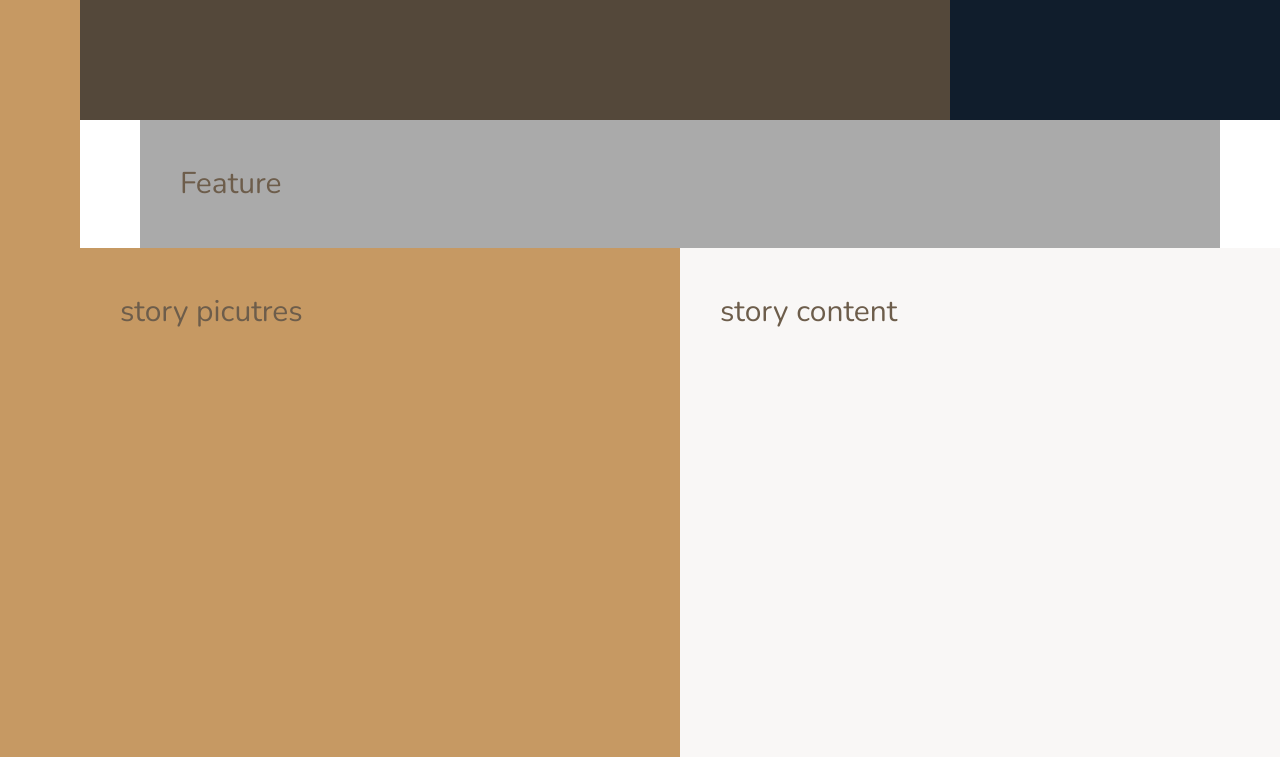
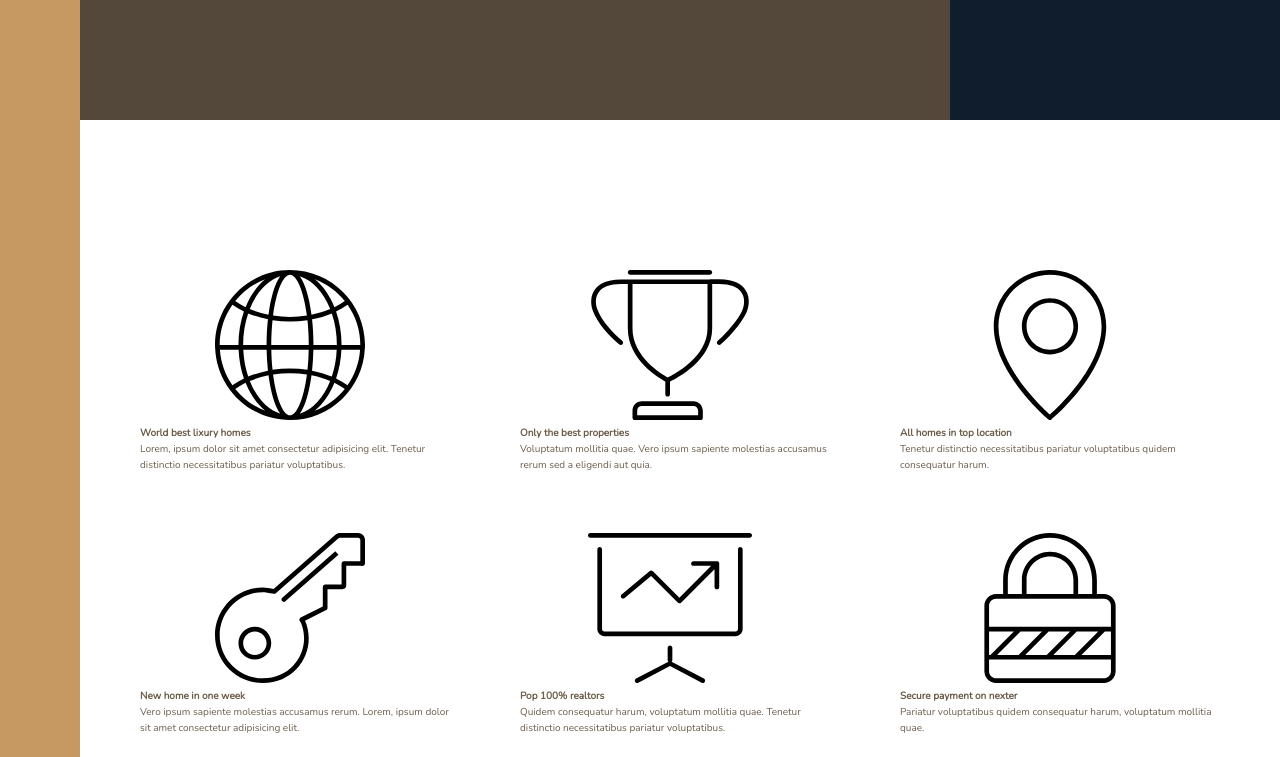
Before and after one commit to Salim255/Nexter-Grid-CSS, a website: page index.html in a window 1280 px wide. Shown: the part 520-1277 px from the top of the page. Drawn offline with nearby package versions, Linux system fonts and the light colour scheme.

Commit message:
Building the Feature Section -Part 1

```diff
--- a/index.html
+++ b/index.html
@@ -21,8 +21,61 @@
          <div class="realtors">
             Top 3 realtors
          </div>
-         <section class="feature">
-            Feature
+         <section class="features">
+            <div class="feature">
+               <svg class="feature__icon">
+                  <use xlink:href="img/sprite.svg#icon-global"></use>
+               </svg>
+               <h4 class="heading-4">World best lixury homes</h4>
+               <p class="feature__text">Lorem, ipsum dolor sit amet consectetur adipisicing elit.
+                  Tenetur distinctio necessitatibus pariatur voluptatibus.
+               </p>
+            </div>
+            <div class="feature">
+               <svg class="feature__icon">
+                  <use xlink:href="img/sprite.svg#icon-trophy"></use>
+               </svg>
+               <h4 class="heading-4">Only the best properties</h4>
+               <p class="feature__text">Voluptatum mollitia quae. Vero ipsum sapiente
+                  molestias accusamus rerum sed a eligendi aut quia.
+               </p>
+            </div>
+            <div class="feature">
+               <svg class="feature__icon">
+                  <use xlink:href="img/sprite.svg#icon-map-pin"></use>
+               </svg>
+               <h4 class="heading-4">All homes in top location</h4>
+               <p class="feature__text">Tenetur distinctio necessitatibus pariatur voluptatibus quidem consequatur harum.
+
+               </p>
+            </div>
+            <div class="feature">
+               <svg class="feature__icon">
+                  <use xlink:href="img/sprite.svg#icon-key"></use>
+               </svg>
+               <h4 class="heading-4">New home in one week</h4>
+               <p class="feature__text">Vero ipsum sapiente molestias accusamus rerum.
+                   Lorem, ipsum dolor sit amet consectetur adipisicing elit.
+               </p>
+            </div>
+            <div class="feature">
+               <svg class="feature__icon">
+                  <use xlink:href="img/sprite.svg#icon-presentation"></use>
+               </svg>
+               <h4 class="heading-4">Pop 100% realtors</h4>
+               <p class="feature__text">Quidem consequatur harum,
+                  voluptatum mollitia quae. Tenetur distinctio necessitatibus pariatur voluptatibus.
+               </p>
+            </div>
+            <div class="feature">
+               <svg class="feature__icon">
+                  <use xlink:href="img/sprite.svg#icon-lock"></use>
+               </svg>
+               <h4 class="heading-4">Secure payment on nexter</h4>
+               <p class="feature__text">Pariatur voluptatibus quidem consequatur harum, voluptatum mollitia quae.
+               </p>
+            </div>
+
          </section>
          <div class="story__pictures">
                 story picutres
--- a/sass/_base.scss
+++ b/sass/_base.scss
@@ -38,8 +38,5 @@ body{
     grid-template-rows: 80vh min-content 40vw  repeat(3,min-content) ;
     grid-template-columns:[sidebar-start] 8rem [sidebar-end full-start] minmax(6rem,1fr) [center-start] repeat(8, [col-start] minmax(min-content,14rem ) [col-end]) [center-end] minmax(6rem,1fr) [full-end];//1140/8, we want to have 8 columns but there width should be bettwen there min content and 14rem
 
-    &>*{
-        padding: 40px;
-        font-size: 3rem;
-    }
+
 }
--- a/sass/_features.scss
+++ b/sass/_features.scss
@@ -1,5 +1,10 @@
-.feature{
-    background-color: $color-grey-light-2;
+.features{
+   // background-color: $color-grey-light-2;
     grid-column:center-start / center-end;//
    // grid-row:4/6 ;
+   margin: 15rem 0;
+
+   display: grid;
+   grid-template-columns: repeat(3, 1fr);
+   grid-gap: 6rem;
 }
```
Also changed, not shown: css/style.css.
